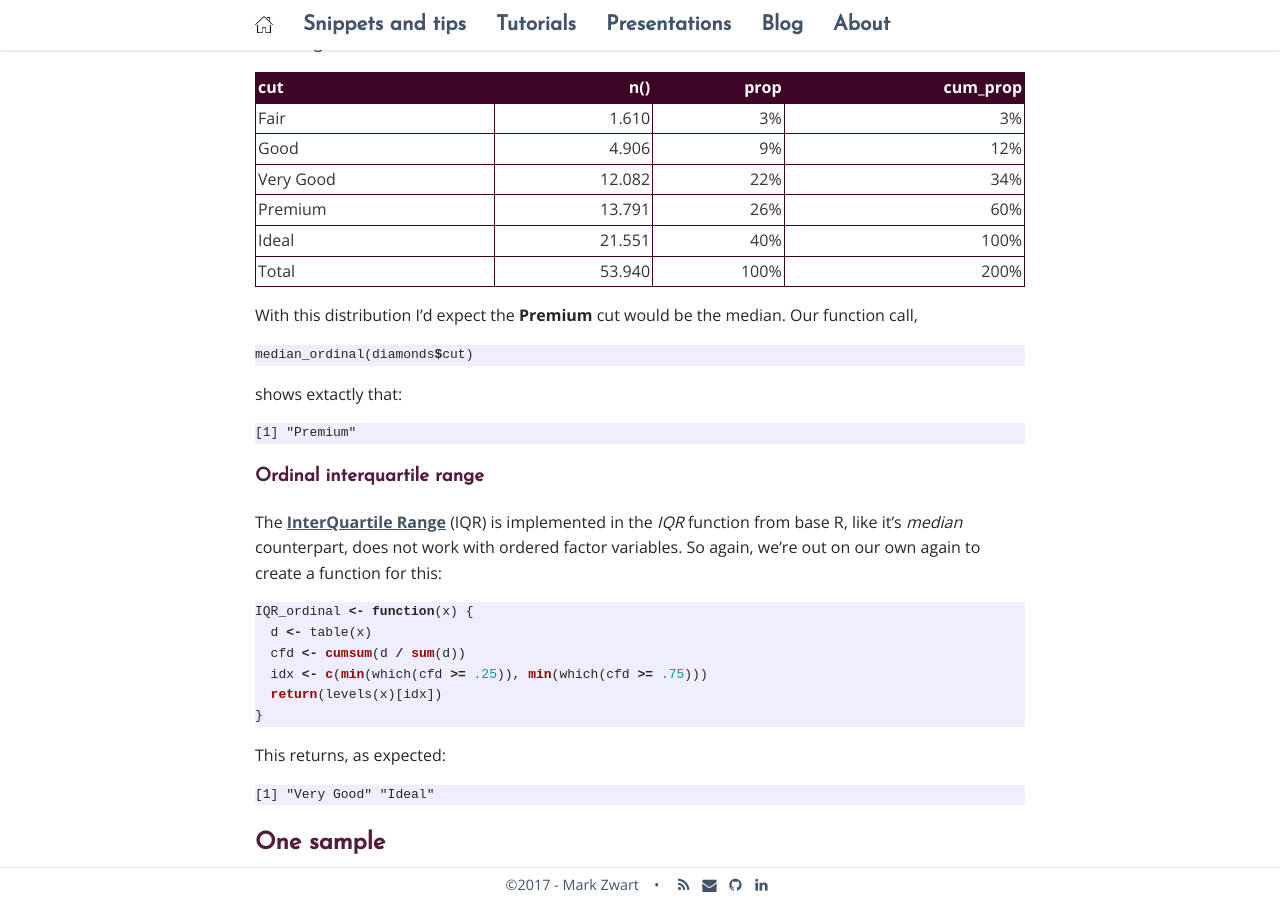
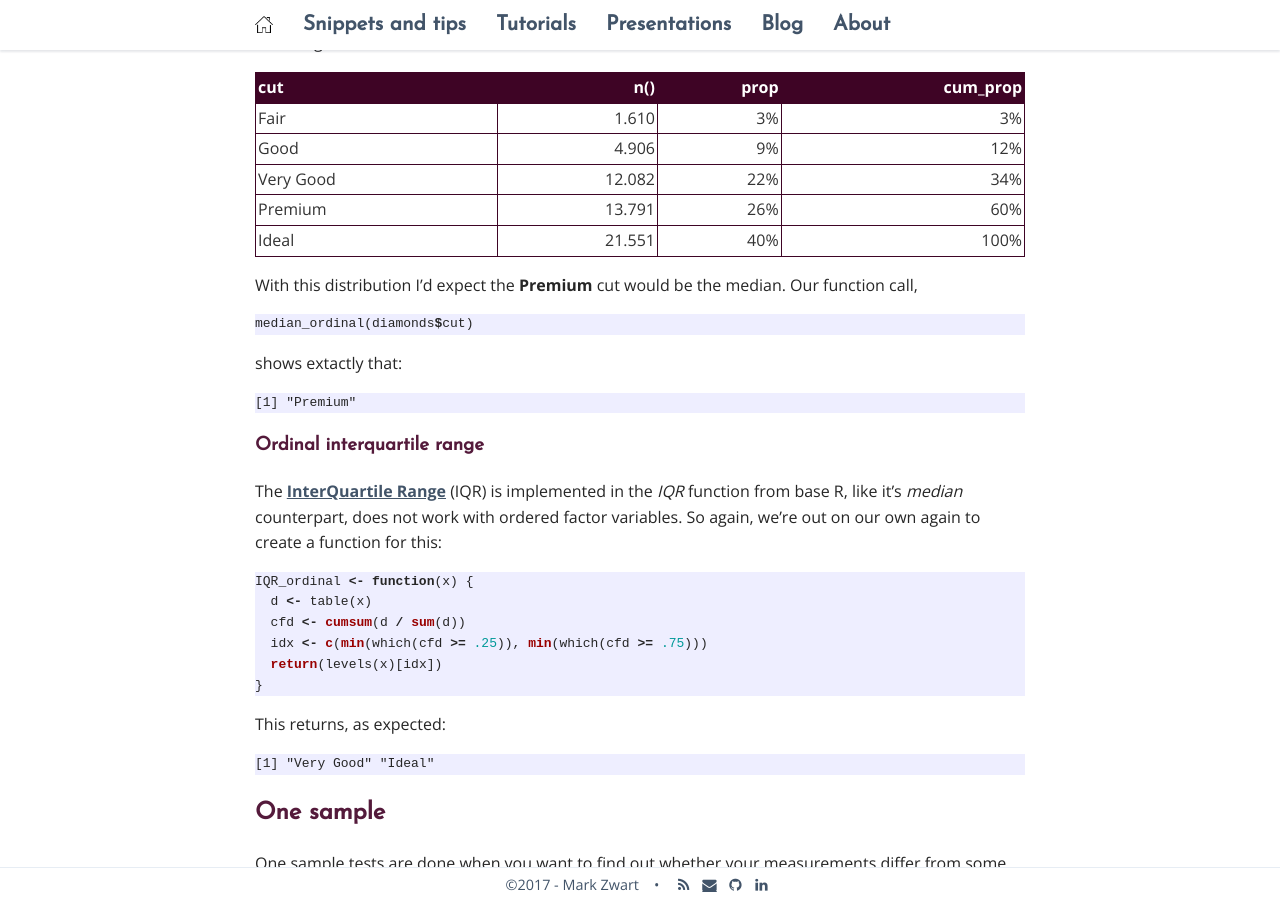
Before and after one commit to mark-me/mark-me.github.io, a Jekyll site: the page built from _pages/tutorials/statistical-tests/statistical-tests-ordinal.md, in a window 1280 px wide and 900 px high, scrolled down 788 px. Built offline with Jekyll 4.4.1, drawn with Linux system fonts in a browser that asks for light colours; nearby versions of some CDN libraries; comment, search, counter and statistics services are not loaded.

Commit message:
Update statistical-tests-ordinal.md

````diff
--- a/_pages/tutorials/statistical-tests/statistical-tests-ordinal.md
+++ b/_pages/tutorials/statistical-tests/statistical-tests-ordinal.md
@@ -29,7 +29,6 @@ Which you can use on the [diamond](http://ggplot2.tidyverse.org/reference/diamon
 | Very Good | 12.082 | 22% | 34% |
 | Premium | 13.791 | 26% | 60% |
 | Ideal | 21.551| 40% | 100% |
-| Total | 53.940 | 100% | 200% |
 
 With this distribution I'd expect the **Premium** cut would be the median. Our function call,
 ```r
````
